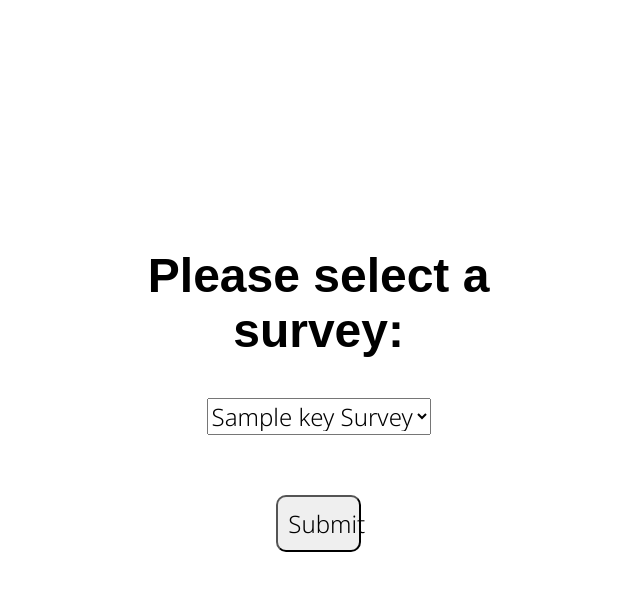
After one commit to CamdenTadhg/SurveyApp, a Flask app: template templates/options.html in a window 1280 px wide. The commit adds this page. Shown: the top 591 px of the page, without its empty margins (315-955 px from the left). Run offline with Flask 3, Linux system fonts and the light colour scheme; the template is opened without the code that fills it: most values are stand-ins (such as "Sample title", 1, 10 or a date in 2020); some web fonts are replaced.

Commit message:
multiple survey functionality

```diff
--- a/app.py
+++ b/app.py
@@ -1,6 +1,6 @@
 from flask import Flask, render_template, redirect, request, flash, session
 from flask_debugtoolbar import DebugToolbarExtension
-from surveys import satisfaction_survey
+from surveys import satisfaction_survey, personality_quiz, reading_survey, surveys
 
 app = Flask(__name__)
 app.config['SECRET_KEY'] = "requin"
@@ -9,11 +9,22 @@ app.config['DEBUG_TB_INTERCEPT_REDIRECTS'] = False
 debug = DebugToolbarExtension(app)
 
 @app.route('/')
+def show_survey_options():
+    """Show survey options"""
+    return render_template("options.html", surveys=surveys)
+
+@app.route('/set-survey', methods=["POST"])
+def set_survey():
+    """set selected survey and route to survey start page"""
+    session['choice'] = request.form['choice']
+    return redirect('/survey-start')
+
+@app.route('/survey-start')
 def show_start():
     """Show simple start page for survey"""
-    return render_template("start.html", current_survey = satisfaction_survey)
+    return render_template("start.html", current_survey =  surveys[session["choice"]])
 
-@app.route('/start-survey', methods=["POST"])
+@app.route('/reset-responses', methods=["POST"])
 def start_survey():
     """reset responses list and route to first survey question"""
     session["responses"] = []
@@ -24,14 +35,14 @@ def show_question(number):
     """Show the appropriately number question and answer options"""
     number = int(number)
     responses = session['responses']
-    if len(responses) == len(satisfaction_survey.questions):
+    if len(responses) == len(surveys[session["choice"]].questions):
         flash("You have already completed this survey! Thank you.", 'error')
         return redirect('/thankyou')
     if number != len(responses):
         next_number = len(responses)
         flash("You are trying to access an invalid question. Please answer this question.", 'error')
         return redirect(f'/questions/{next_number}')
-    return render_template("question.html", current_survey = satisfaction_survey, number = number)
+    return render_template("question.html", current_survey = surveys[session["choice"]], number = number)
 
 @app.route('/answer', methods=["POST"])
 def collect_answer():
@@ -39,11 +50,8 @@ def collect_answer():
     responses = session['responses']
     responses.append(request.form['response'])
     session['responses'] = responses
-    print('*****************')
-    print(session["responses"])
-    print('*****************')
     next_number = len(responses)
-    if next_number >= len(satisfaction_survey.questions):
+    if next_number >= len(surveys[session["choice"]].questions):
         return redirect('/thankyou')
     else:
         return redirect(f'/questions/{next_number}')
@@ -51,14 +59,12 @@ def collect_answer():
 @app.route('/thankyou')
 def show_thank_you():
     """Show thank you message upon survey completion"""
-    print('*****************')
-    print(session["responses"])
-    print('*****************')
-    return render_template("thankyou.html", current_survey = satisfaction_survey)
+    return render_template("thankyou.html", current_survey = surveys[session["choice"]])
 
-# 10 store the answers in a session
-# 9 make the system able to handle more than one survey
-# 8 make a new survey so that there are three
+# 8 make the system able to handle more than one survey
+     # - move start page to be 2nd page
+     #- drop-down menu for selecting survey
+     #- set survey in session
 # 7 allow comments for some questions
 # 6 create nicer thank you page with answers & comments shown
 # 5 prevent resubmission of a survey with a cookie
--- a/static/app.css
+++ b/static/app.css
@@ -8,9 +8,17 @@ body {
     font-size: 3rem;
 }
 
+.container {
+    width: 33%;
+    text-align: center;
+    position: absolute;
+    left: 33%;
+}
+
 .instructions {
     font-size: 1.5rem;
     font-family: 'Noto Sans', sans-serif;
+    margin-bottom: 30px;
 }
 
 .start {
@@ -33,11 +41,15 @@ body {
     font-family: 'Noto Sans', sans-serif;
 }
 
-.next-page{
+.standard-button{
     font-family: 'Noto Sans', sans-serif;
     font-size: 1.5rem;
     border-radius: 10px;
     padding: 10px;
+    display: block;
+    width: 20%;
+    position: absolute;
+    left: 40%;
     margin-top: 30px;
 }
 
--- a/surveys.py
+++ b/surveys.py
@@ -48,7 +48,21 @@ personality_quiz = Survey(
     ]
 )
 
+reading_survey = Survey(
+    "Reading Preferences Survey",
+    "Tell us about your reading habits.",
+    [
+        Question("Do you enjoy reading?"),
+        Question("What is your favorite genre?",
+                 ["fantasy", "scifi", "literary", "mystery"]),
+        Question("When do you like to read?",
+                 ["morning", "afternoon", "evening"]),
+        Question("Do you have a favorite book?", allow_text=True),
+    ]
+)
+
 surveys = {
-    "satisfaction": satisfaction_survey,
-    "personality": personality_quiz,
+    "Satisfaction": satisfaction_survey,
+    "Personality": personality_quiz,
+    "Reading": reading_survey
 }
--- /dev/null
+++ b/templates/options.html
@@ -0,0 +1,17 @@
+{% extends 'base.html' %}
+
+{% block title %}Survey Options{% endblock %}
+
+{% block content %}
+<div class="container">
+    <h2 class = "title">Please select a survey:</h2>
+    <form action="/set-survey" method="POST">
+        <select name="choice" id="choice" class="instructions">
+            {% for key in surveys %}
+            <option value="{{key}}" class="instructions">{{key}} Survey</option>
+            {% endfor %}
+        </select>
+        <button class="standard-button">Submit</button>
+    </form>
+</div>
+{% endblock %}
--- a/templates/question.html
+++ b/templates/question.html
@@ -8,6 +8,7 @@
     <p class="{{category}}">{{msg}}</p>
 {% endfor %}
 
+<div class="container">
 <h2 class="survey-title">{{current_survey.title}}</h2>
 <p class="question">{{current_survey.questions[number].question}}</p>
 <form action="/answer" method="POST">
@@ -19,9 +20,10 @@
     {% endfor %}
     <br>
     {% if current_survey.questions[number + 1] %}
-        <button class="next-page">Next</button>
+        <button class="standard-button">Next</button>
     {% else %}
-        <button class="next-page">Submit</button>
+        <button class="standard-button">Submit</button>
     {% endif %}
 </form>
+</div>
 {% endblock %}
--- a/templates/start.html
+++ b/templates/start.html
@@ -3,11 +3,11 @@
 {% block title %}Survey Start Page {% endblock %}
 
 {% block content %}
-<container class="start-page">
+<div class="container">
     <h2 class="title">{{current_survey.title}}</h2>
     <p  class="instructions">{{current_survey.instructions}}</p>
-    <form action="/start-survey" method="POST">
+    <form action="/reset-responses" method="POST">
         <button class="start">Start</button>
     </form>
-</container>
+</div>
 {% endblock %}
```
